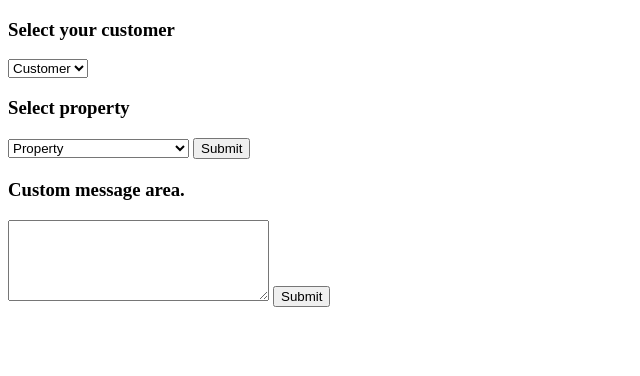
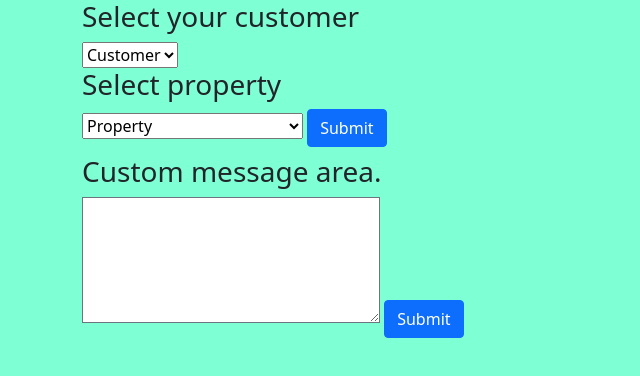
Before and after one commit to ironicminer/message-sender, a plain HTML site: page index.html in a window 1280 px wide. Shown: the whole page, without its empty margins (0-640 px from the left). Drawn offline with nearby package versions, Linux system fonts and the light colour scheme.

Commit message:
updated styles

```diff
--- a/index.html
+++ b/index.html
@@ -5,18 +5,22 @@
     <meta http-equiv="X-UA-Compatible" content="IE=edge">
     <meta name="viewport" content="width=device-width, initial-scale=1.0">
     <title>Document</title>
+    <link href="https://cdn.jsdelivr.net/npm/bootstrap@5.0.2/dist/css/bootstrap.min.css" rel="stylesheet" integrity="sha384-EVSTQN3/azprG1Anm3QDgpJLIm9Nao0Yz1ztcQTwFspd3yD65VohhpuuCOmLASjC" crossorigin="anonymous">
 
 </head>
-<body>
+<body style="background-color:aquamarine">
+    <div class="container">
         <h3>Select your customer</h3>
         <select name="Name" id="Name"></select>
         <h3>Select property</h3>
         <select name="Property" id="Property"></select>
-    <button onclick="GetSelectedValue()" id="submit">Submit</button>
+        <button type="button" class="btn btn-primary" onclick="GetSelectedValue()" id="submit">Submit</button>
         <h2 id="output"></h2>
         <h3>Custom message area.</h3>
-    <textarea class="text"name="custom" id="customMessage" cols="30" rows="5"></textarea>
-    <button onclick="GetInputValue()" id="submit">Submit</button>
+        <textarea class="border border-secondary" class="text"name="custom" id="customMessage" cols="30" rows="5"></textarea>
+    <button type="button" class="btn btn-primary" onclick="GetInputValue()" id="submit">Submit</button>
+    </div>
+
     <script src="./index.js"></script>
 </body>
 </html>
```
Lines whose indentation alone changed are shown as unchanged.
